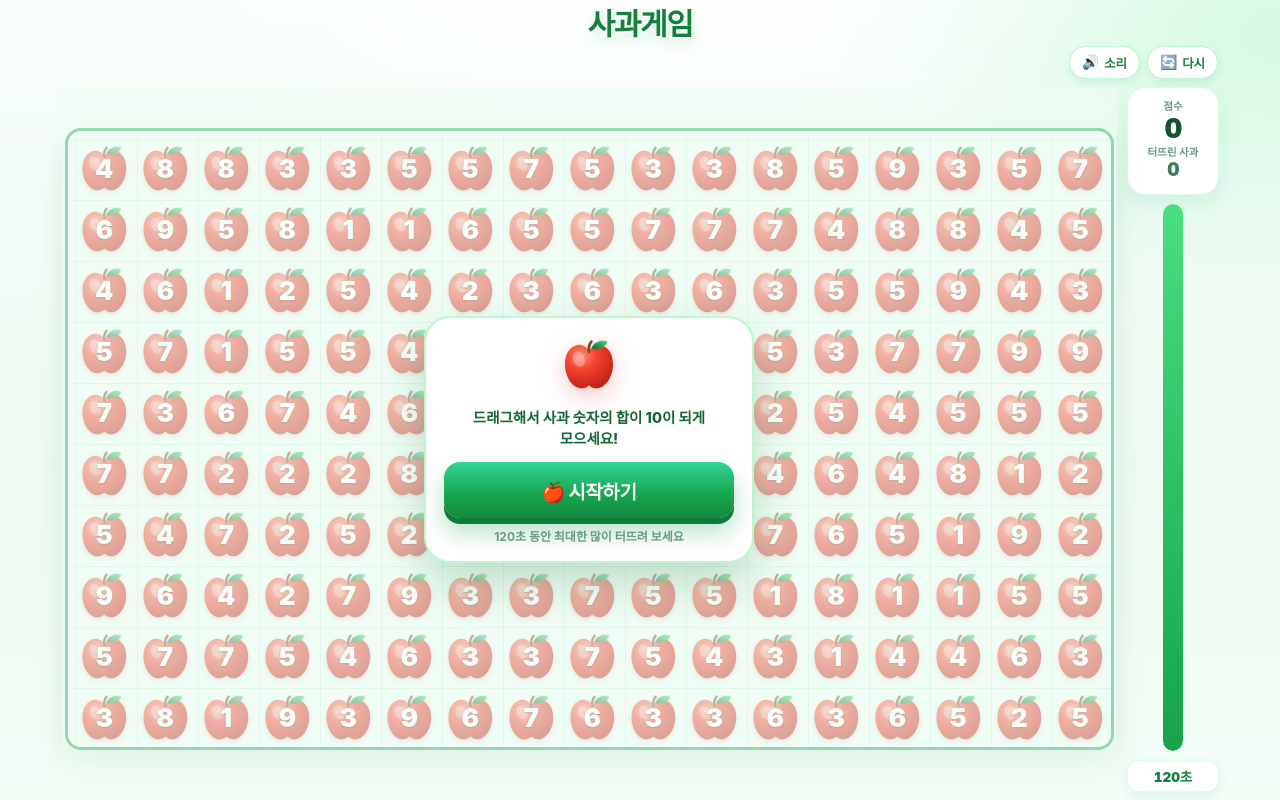
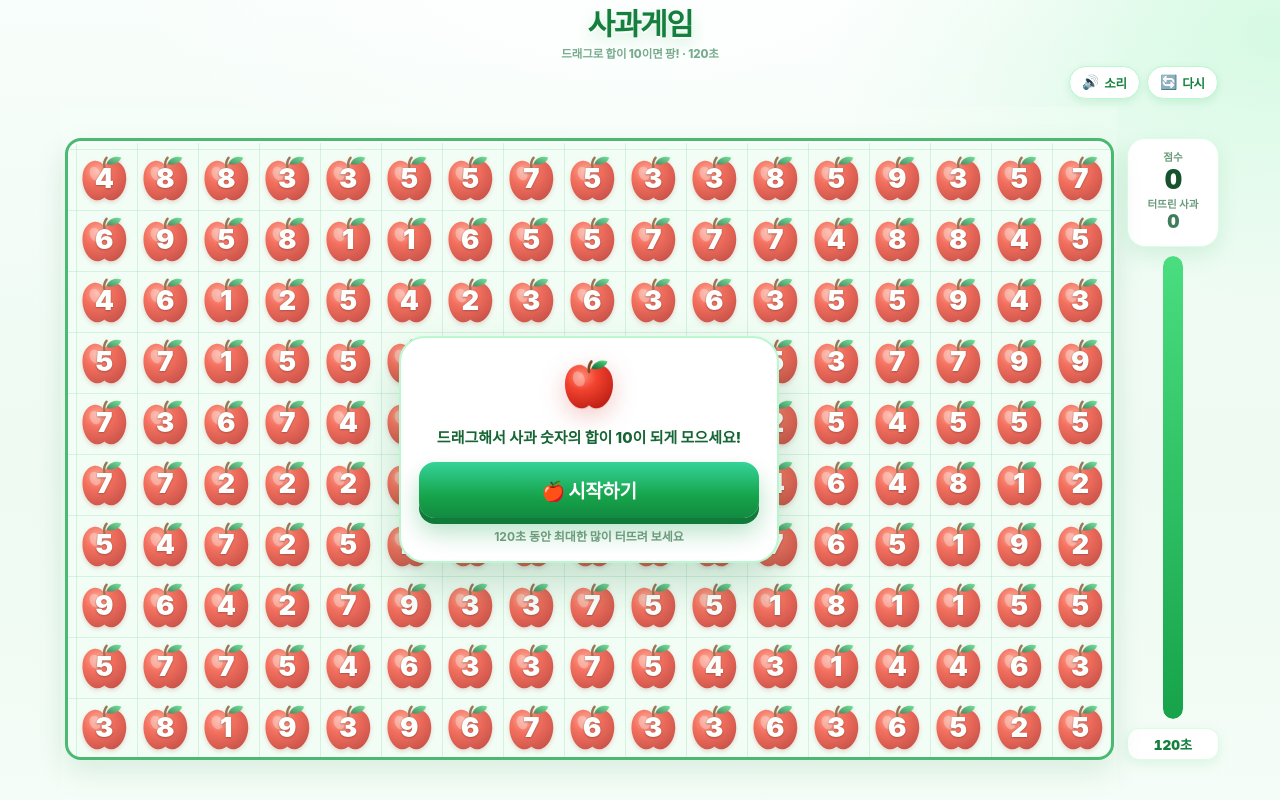
Before and after one commit to chohanui2-home/apple-game, a plain HTML site: page index.html in a window 1280 px wide. Drawn offline with Linux system fonts and the light colour scheme.

Commit message:
Add files via upload

```diff
--- a/index.html
+++ b/index.html
@@ -46,7 +46,8 @@ button{font-family:inherit;cursor:pointer;touch-action:manipulation}
   letter-spacing:-.045em;white-space:nowrap;color:#15803d;
   text-shadow:0 1px 0 #fff,0 2px 0 rgba(255,255,255,.9),0 6px 14px rgba(22,163,74,.20);
 }
-.toptools{display:flex;justify-content:flex-end;align-items:center;gap:7px;padding:4px 1px 7px}
+.sub{margin:3px 0 0;text-align:center;font-size:11.5px;font-weight:800;color:#78ab8d;letter-spacing:-.01em;white-space:nowrap}
+.toptools{display:flex;justify-content:flex-end;align-items:center;gap:7px;padding:5px 1px 7px}
 .toolbtn{
   display:inline-flex;align-items:center;gap:5px;border:1.5px solid #bbf7d0;background:#fff;
   color:#15803d;font-size:12.5px;font-weight:800;letter-spacing:-.01em;
@@ -78,7 +79,7 @@ button{font-family:inherit;cursor:pointer;touch-action:manipulation}
 .gauge-top i.low{background:linear-gradient(90deg,#fbbf24,#f97316);animation:tick .9s ease-in-out infinite}
 @keyframes tick{0%,100%{opacity:1}50%{opacity:.62}}
 /* ---------- side rail (tablet / landscape) ---------- */
-.rail{display:none;flex:0 0 92px;flex-direction:column;align-items:stretch;gap:9px;min-height:0}
+.rail{display:none;flex:0 0 92px;flex-direction:column;align-items:stretch;gap:9px;min-height:0;align-self:center}
 .railcore{
   background:#fff;border:1.5px solid #dcfce7;border-radius:18px;padding:10px 6px 11px;
   box-shadow:0 8px 20px rgba(22,163,74,.12);display:flex;flex-direction:column;align-items:center;gap:1px;
@@ -118,7 +119,7 @@ button{font-family:inherit;cursor:pointer;touch-action:manipulation}
 .tile .ap{position:absolute;inset:2%;width:96%;height:96%;filter:drop-shadow(0 2px 2px rgba(140,25,20,.22))}
 .tile b{
   position:relative;z-index:2;color:#fff;font-weight:900;line-height:1;
-  font-size:calc(var(--cell,34px) * .46);letter-spacing:-.02em;
+  font-size:calc(var(--cell,34px) * .48);letter-spacing:-.02em;
   text-shadow:0 1px 2px rgba(115,10,8,.62), 0 0 1px rgba(90,6,4,.5);
   transform:translateY(2%);pointer-events:none;
 }
@@ -147,17 +148,17 @@ button{font-family:inherit;cursor:pointer;touch-action:manipulation}
 @keyframes plusup{0%{transform:translate(-50%,-50%) scale(.65);opacity:0}22%{transform:translate(-50%,-62%) scale(1.12);opacity:1}100%{transform:translate(-50%,-155%) scale(.95);opacity:0}}
 /* ---------- ready / result ---------- */
 .ready,.result{position:absolute;inset:0;z-index:9;display:flex;align-items:center;justify-content:center;padding:10px}
-.ready{background:rgba(240,253,244,.58)}
-.result{background:rgba(240,253,244,.66)}
+.ready{background:rgba(244,253,247,.24)}
+.result{background:rgba(244,253,247,.34)}
 .readycard,.resultcard{
-  width:100%;max-width:330px;background:#fff;border:2px solid #bbf7d0;border-radius:26px;
+  width:100%;max-width:min(380px,88%);background:#fff;border:2px solid #bbf7d0;border-radius:26px;
   box-shadow:0 20px 44px rgba(22,110,58,.22),0 1px 0 #fff inset;
   padding:20px 18px 17px;text-align:center;
   display:flex;flex-direction:column;align-items:center;gap:9px;
 }
 .rapple{width:60px;height:60px;filter:drop-shadow(0 7px 12px rgba(200,40,30,.26));animation:bob 3.2s ease-in-out infinite}
 @keyframes bob{0%,100%{transform:translateY(0)}50%{transform:translateY(-5px)}}
-.rule{margin:0;font-size:14.5px;font-weight:800;line-height:1.5;color:#166534;word-break:keep-all}
+.rule{margin:0;font-size:15px;font-weight:800;line-height:1.5;color:#166534;word-break:keep-all}
 .startbtn{
   width:100%;height:56px;margin-top:3px;border:none;border-radius:16px;
   background:linear-gradient(180deg,#34d399 0%,#16a34a 62%,#128a41 100%);
@@ -221,6 +222,7 @@ button{font-family:inherit;cursor:pointer;touch-action:manipulation}
 
 <div class="app">
   <header class="topbar" id="topbar"><h1>사과게임</h1></header>
+  <p class="sub">드래그로 합이 10이면 팡! · 120초</p>
   <div class="toptools">
     <button id="sndBtn" class="toolbtn" type="button" aria-label="효과음 끄기">
       <span class="tico" id="sndOnIcon">🔊</span><span class="tico" id="sndOffIcon" hidden>🔇</span><span>소리</span>
@@ -398,6 +400,8 @@ button{font-family:inherit;cursor:pointer;touch-action:manipulation}
     board.style.backgroundSize = (cell + gap) + 'px ' + (cell + gap) + 'px';
     board.style.backgroundPosition = pad + 'px ' + pad + 'px';
     for (var i = 0; i < S.tiles.length; i++) { placeTile(i); }
+    var rail = $('rail');
+    if (rail) { rail.style.height = (S.mode === 'wide' ? S.boardH : 0) + 'px'; }
     clearSelection();
   }
 
```
